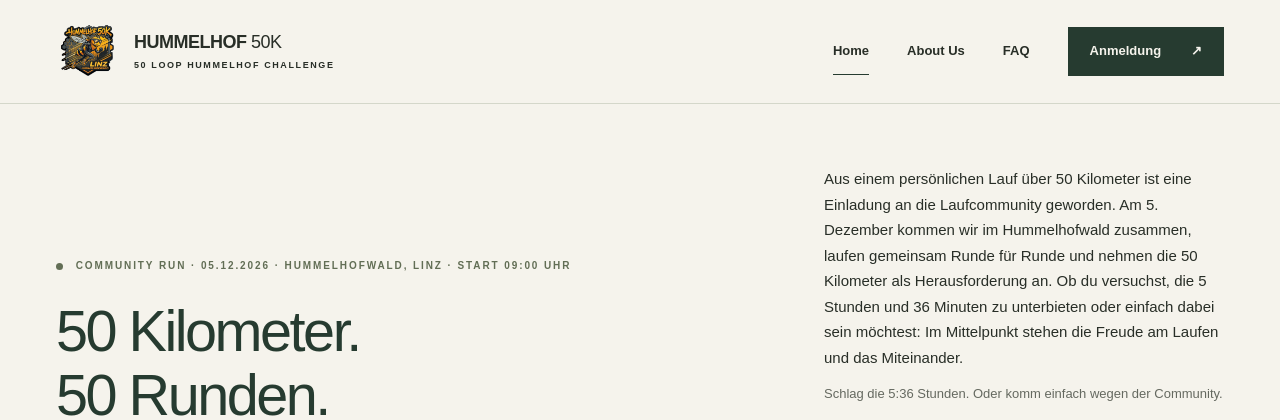
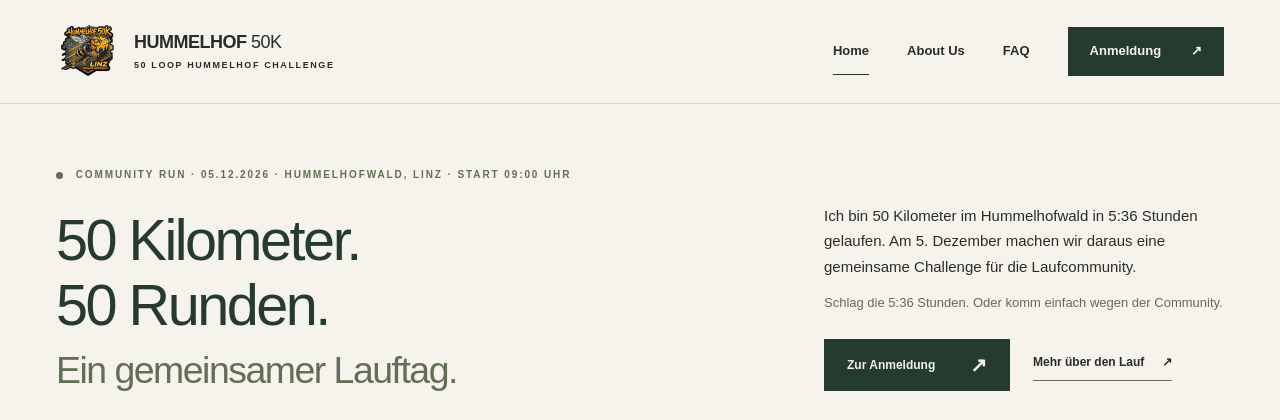
Before and after one commit to Spatzi-sketch/Hummelhof-50k, a Next.js app: page / in a window 1280 px wide. Shown: the top 420 px of the page. Built offline with nearby package versions, Linux system fonts and the light colour scheme; no server answers.

Commit message:
Korrigiere Einleitung und Haftungsüberschrift
Co-authored-by: arena-agent <297053741+arena-agent@users.noreply.github.com>

```diff
--- a/src/app/page.tsx
+++ b/src/app/page.tsx
@@ -30,8 +30,7 @@ export default function Home() {
           </div>
           <div className="hero-copy">
             <p>
-              Aus einem persönlichen Lauf über {event.distance} Kilometer ist eine
-              Einladung an die Laufcommunity geworden. Am {event.dateLong.replace(/\s+\d{4}$/, "")} kommen wir im Hummelhofwald zusammen, laufen gemeinsam Runde für Runde und nehmen die {event.distance} Kilometer als Herausforderung an. Ob du versuchst, die {event.bestTimeLong} zu unterbieten oder einfach dabei sein möchtest: Im Mittelpunkt stehen die Freude am Laufen und das Miteinander.
+              Ich bin {event.distance} Kilometer im Hummelhofwald in {event.bestTime} Stunden gelaufen. Am {event.dateLong.replace(/\s+\d{4}$/, "")} machen wir daraus eine gemeinsame Challenge für die Laufcommunity.
             </p>
             <p className="muted">
               Schlag die {event.bestTime} Stunden. Oder komm einfach wegen der
--- a/src/app/teilnahmebedingungen/page.tsx
+++ b/src/app/teilnahmebedingungen/page.tsx
@@ -15,7 +15,7 @@ export default function Teilnahmebedingungen() {
         <h1>Teilnahmebedingungen &amp;<br /><em>Haftungshinweise</em></h1>
       </section>
       <section className="wrap legal-content">
-        <h2>05 · Haftung und Eigenverantwortung</h2>
+        <h2>Haftung und Eigenverantwortung</h2>
         <div className="prose">
           <p>Die Teilnahme an der {event.name} erfolgt auf eigene Verantwortung und eigenes Risiko. Jeder Teilnehmer ist selbst dafür verantwortlich, seine körperliche und gesundheitliche Eignung für die Teilnahme und die gewählte Belastung realistisch einzuschätzen. Mit der Teilnahme bestätigt jeder Teilnehmer, sich gesundheitlich dazu in der Lage zu fühlen, am Lauf teilzunehmen.</p>
           <p>Der Veranstalter übernimmt, soweit gesetzlich zulässig, keine Haftung für Personen-, Sach- oder Vermögensschäden, die im Zusammenhang mit der Teilnahme an der Veranstaltung entstehen. Dies gilt auch für Schäden, die durch die individuellen körperlichen Belastungen, Stürze, Zusammenstöße, äußere Einflüsse oder das Verhalten anderer Personen entstehen, soweit diese nicht vom Veranstalter zu vertreten sind.</p>
```
Also changed, not shown: tests/check.mjs (+3 -3 lines).
